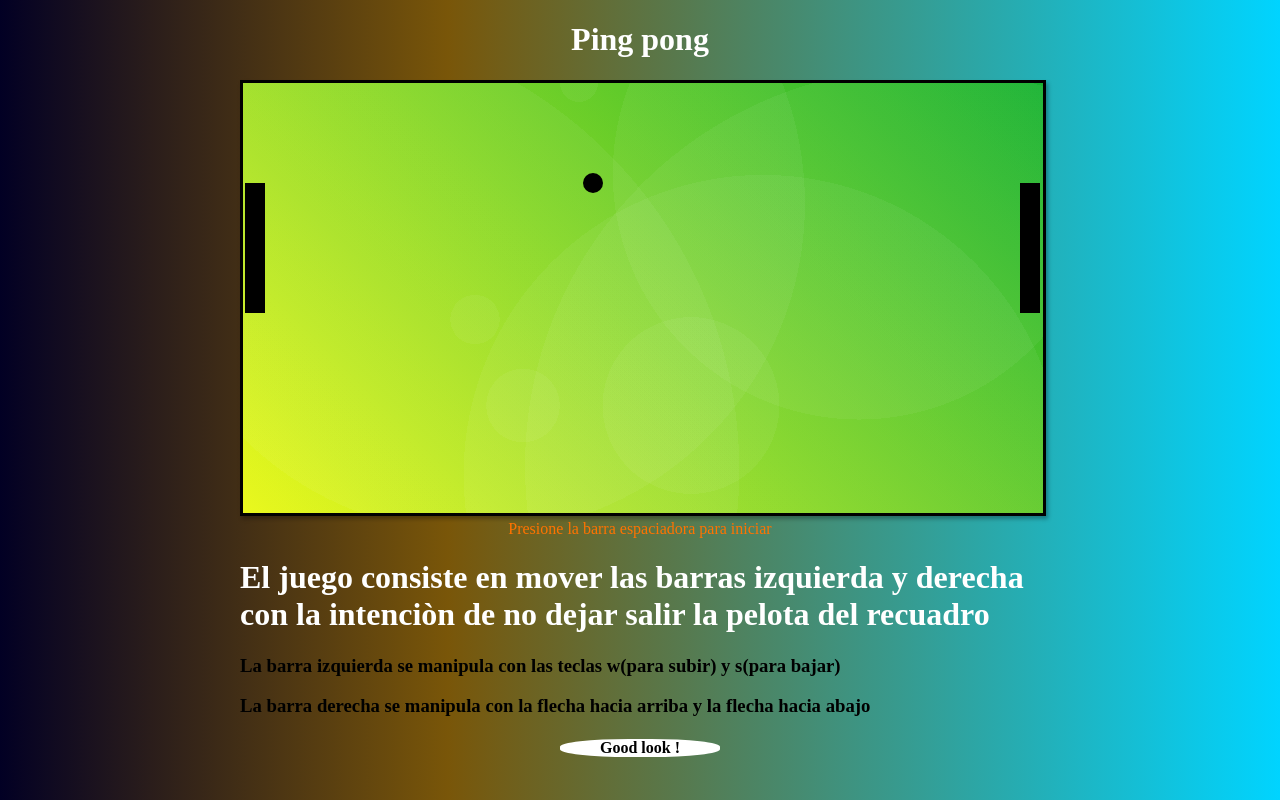
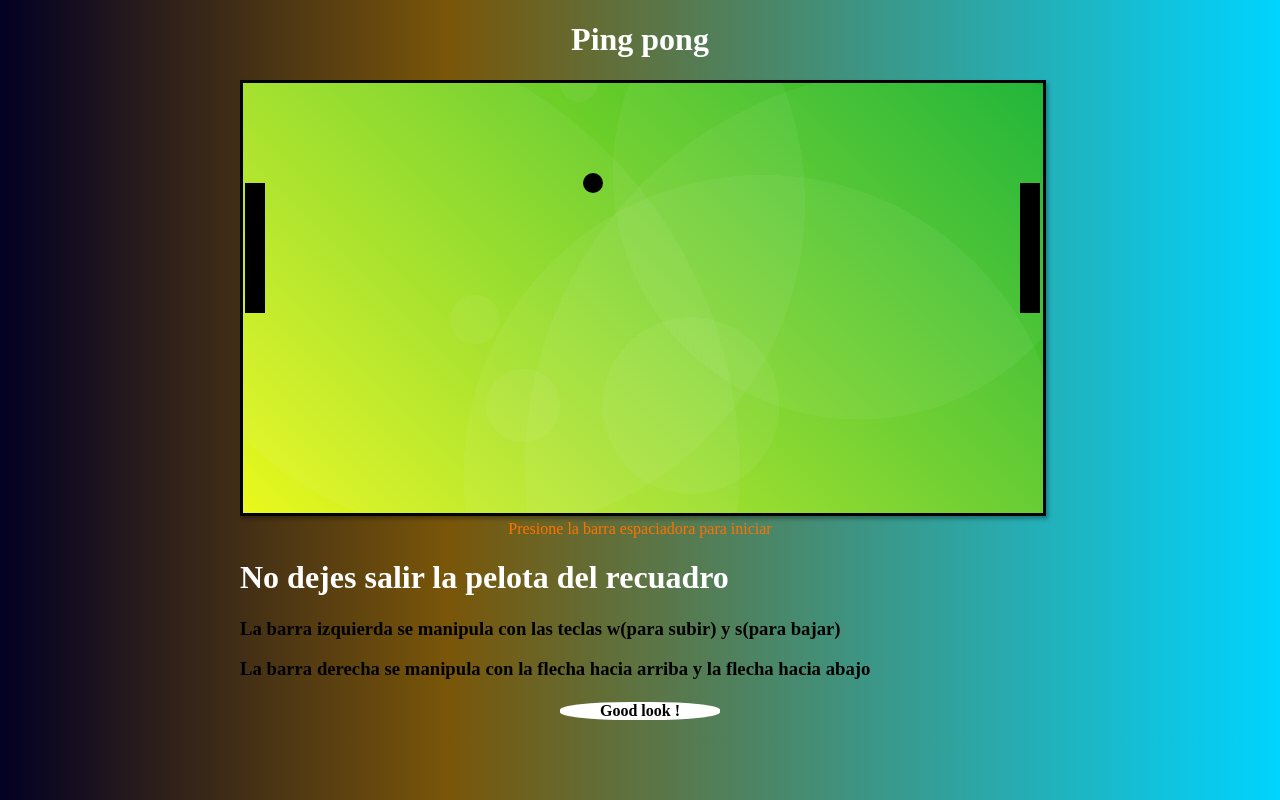
Before and after one commit to Camilo95VP/PingPongGame, a plain HTML site: page index.html in a window 1280 px wide. Drawn offline with Linux system fonts and the light colour scheme.

Commit message:
Readme, despliegue  e instrucciones generales

```diff
--- a/index.html
+++ b/index.html
@@ -18,8 +18,7 @@
         </canvas>
     </div>
     <div class="container-start">  Presione la barra espaciadora para iniciar</div>
-        <h1>El juego consiste en mover las barras izquierda y derecha con la intenciòn
-            de no dejar salir la pelota del recuadro
+        <h1>No dejes salir la pelota del recuadro
         </h1>
         <h3>La barra izquierda se manipula con las teclas w(para subir) y s(para bajar)</h3>
         <h3>La barra derecha se manipula con la flecha hacia arriba y la flecha hacia abajo</h3>
```
